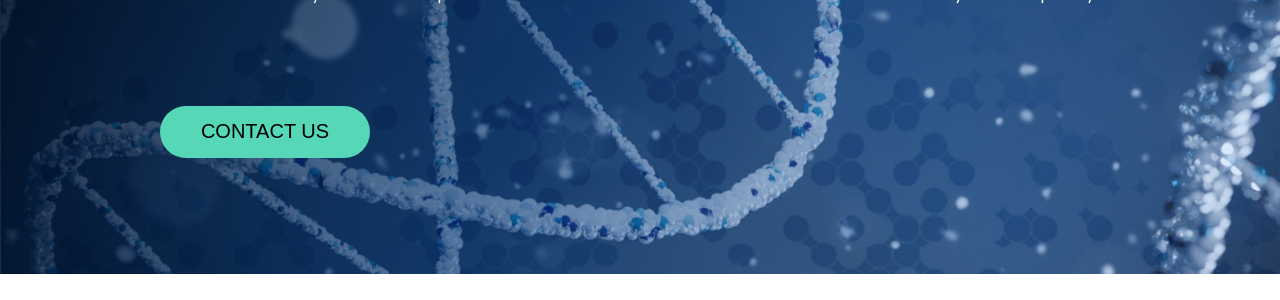
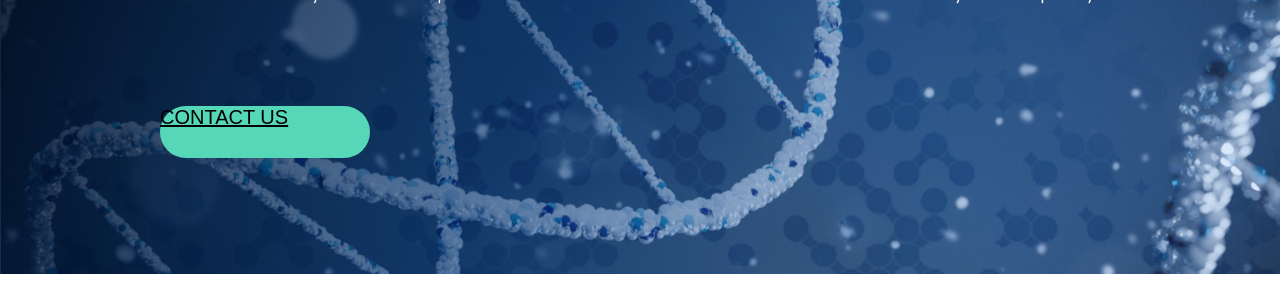
Before and after one commit to aghnu/JiaLab_website, a Jekyll site: the page built from index.html, in a window 1280 px wide. Shown: the part 326-626 px from the top of the page. Built offline with Jekyll 4.4.1, drawn with Linux system fonts in a browser that asks for light colours; some web fonts are replaced.

Commit message:
Upload floating button icons and set contact button link

```diff
--- a/index.html
+++ b/index.html
@@ -11,7 +11,7 @@
                 <div class="banner-info-container">
                     <p class="title">We use state-of-the-art OMICS technologies to understand the human microbiome</p>
                     <p class="text">which will ultimately lead to better prevention and treatment of human diseases.The field is naturally interdisciplinary.</p>
-                    <button type="button" class="banner-button" title="EMAIL: {{ site.email }}">Contact Us</button>
+                    <a href="mailto: {{ site.email }}" class="banner-button" title="EMAIL: {{ site.email }}">Contact Us</a>
                 </div>
             </div>
         </div>
```
Also changed, not shown: assets/svg/float_btn_down_icon.svg (added), assets/svg/float_btn_up_icon.svg (added).
